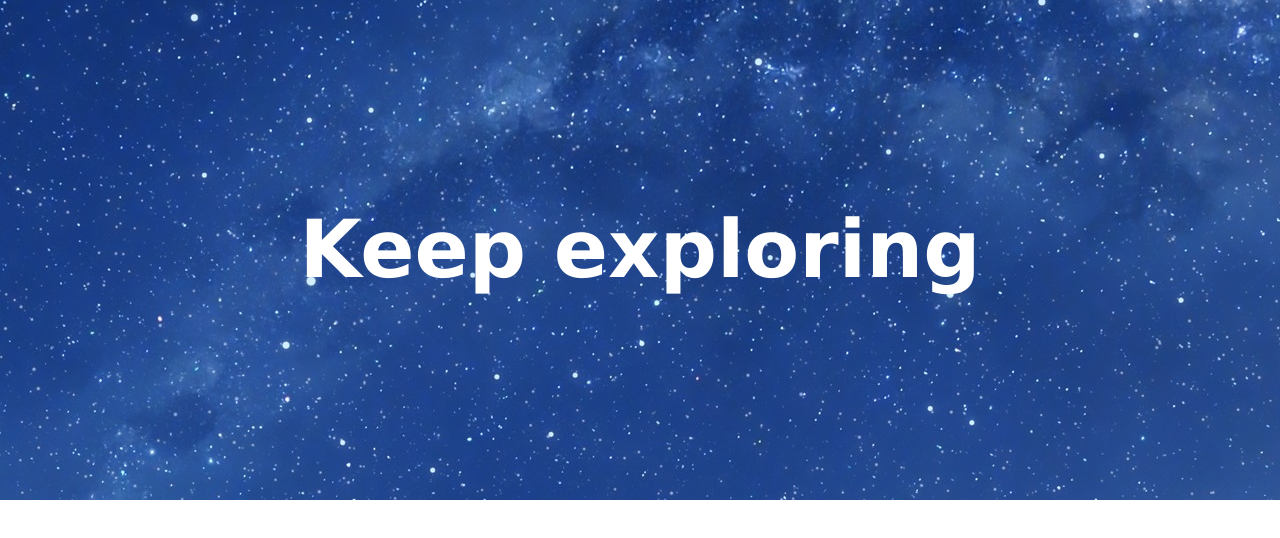
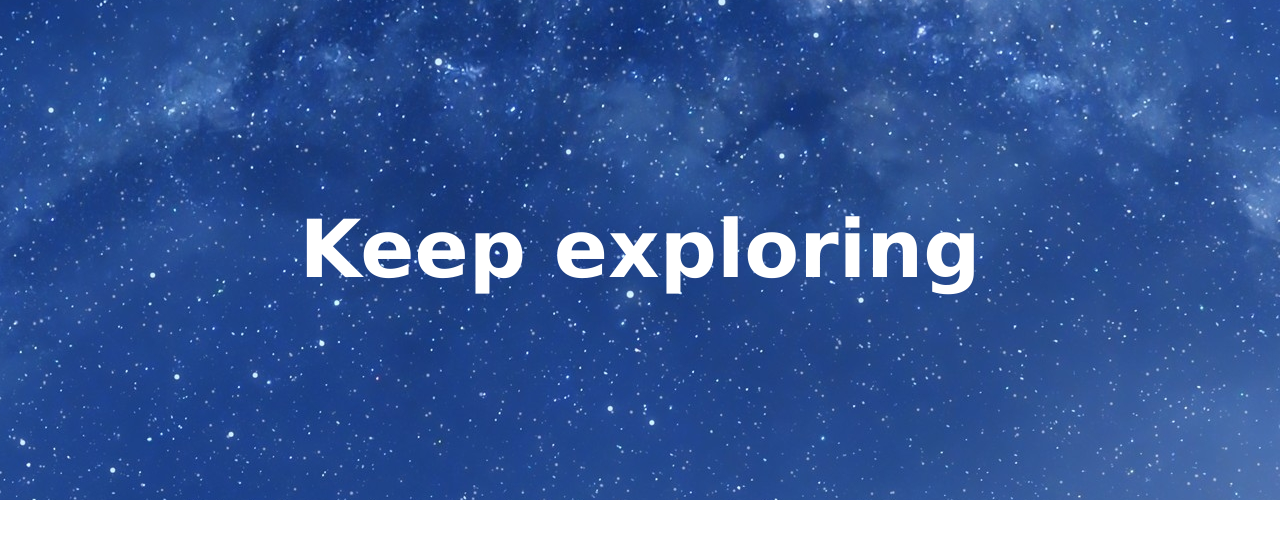
Before and after one commit to exrobbie/exrobbie.github.io, a plain HTML site: page index.html in a window 1280 px wide. Drawn offline with Linux system fonts and the light colour scheme.

Commit message:
Some changes in main.css

```diff
--- a/css/main.css
+++ b/css/main.css
@@ -6,8 +6,9 @@ body{
 	font-family:Verdana;
 }
 #content-top{
-	background:url("../img/bg.jpg") no-repeat left center;
+	background:url("../img/bg.jpg") no-repeat center center;
 	width: 100%;
+	margin:0 auto;
 }
 #title{
 	line-height: 500px;
```
